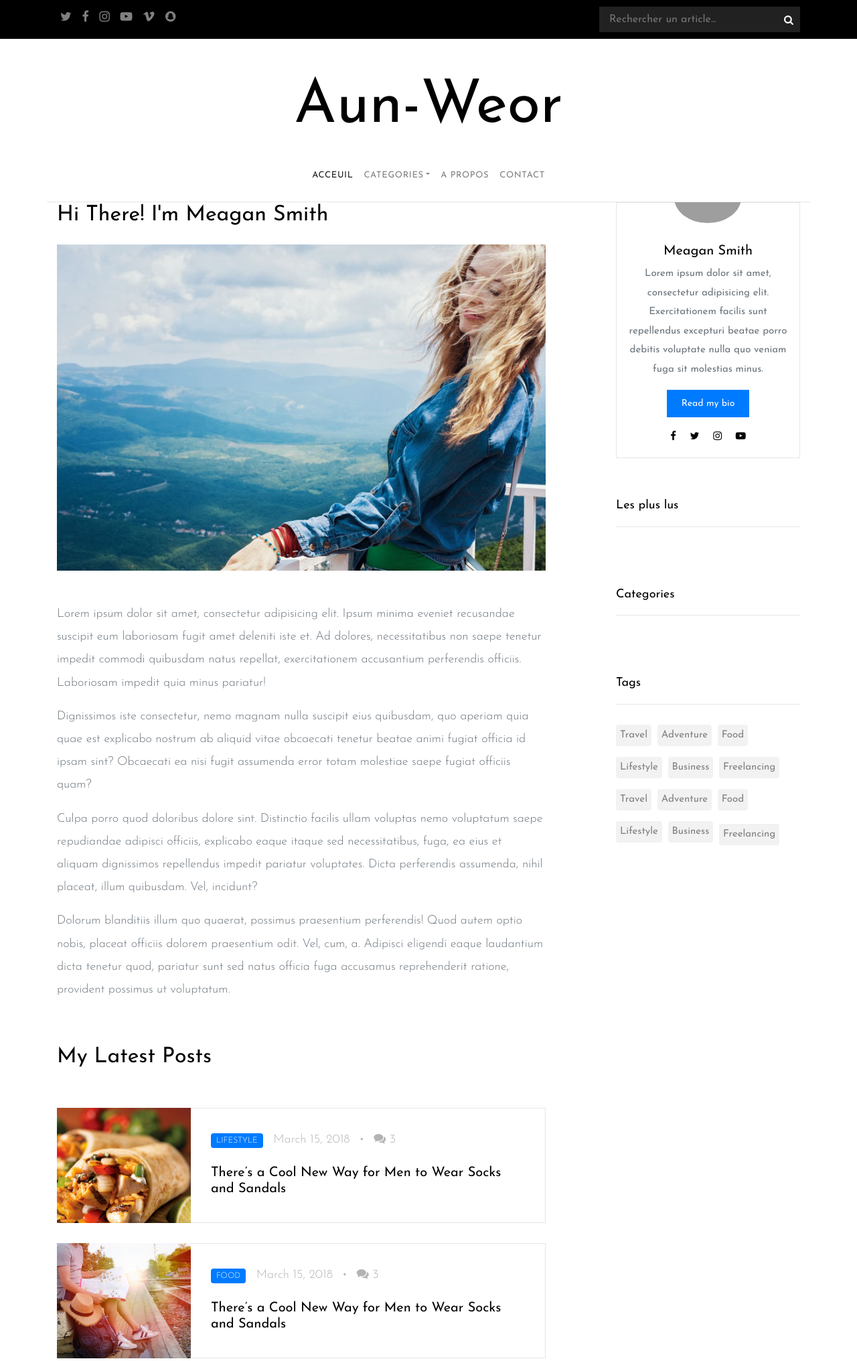
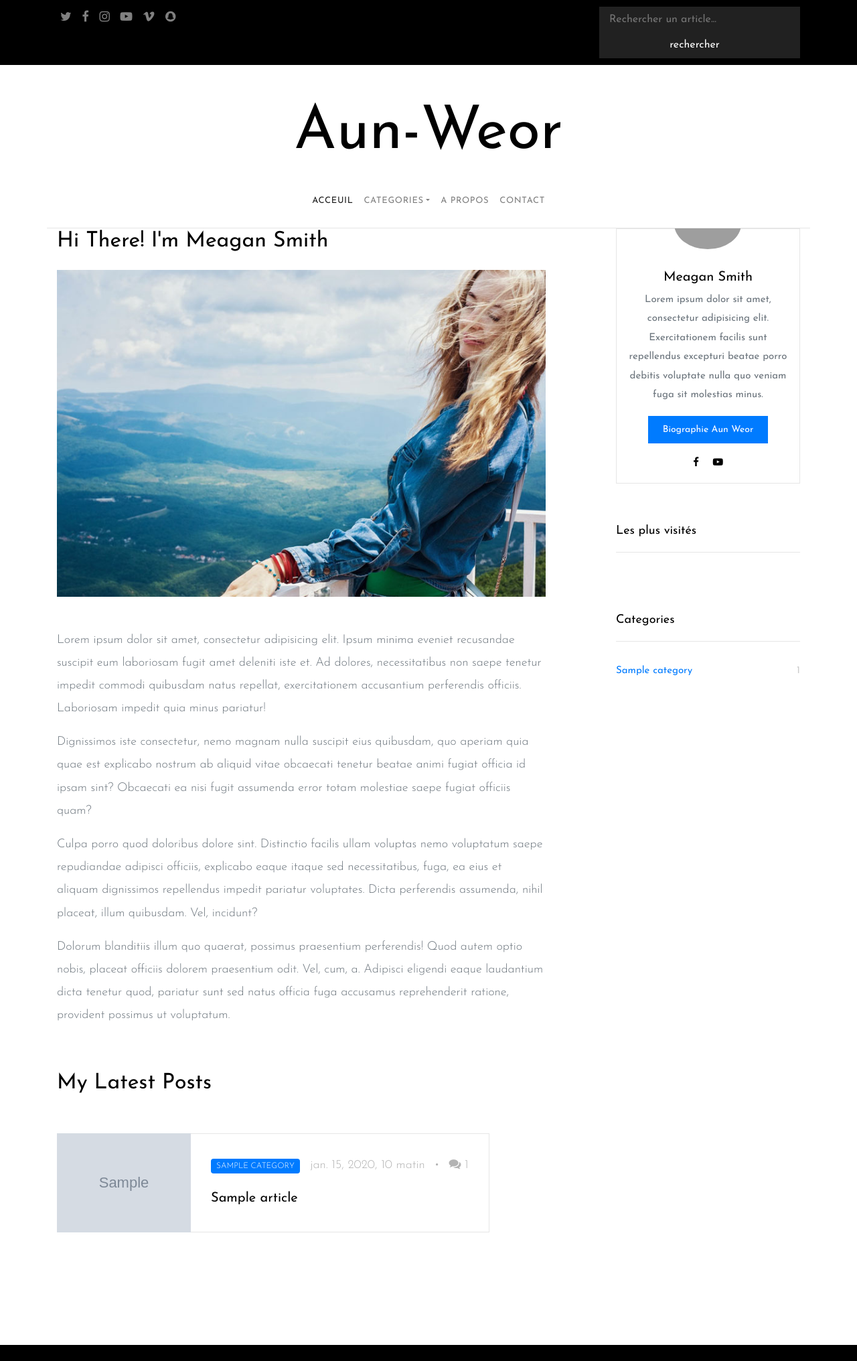
Before and after one commit to ChrisBonheur/Blog, a Django app: page /blog/about/ in a window 1280 px wide. Shown: the top 2032 px of the page at 67% size. Run offline with Django 3.2, Linux system fonts and the light colour scheme; tables that the repository leaves empty hold one stand-in row (values such as "Sample post"); grey boxes marked "Sample" are stand-in pictures; some libraries are stand-ins or nearby versions; grey boxes are pictures that could not be loaded.

Commit message:
Gestion d'affichage des pages listing, index, base et about

```diff
--- a/quatrieme_vertical/blog/templates/blog/about.html
+++ b/quatrieme_vertical/blog/templates/blog/about.html
@@ -18,37 +18,22 @@
           <h2>My Latest Posts</h2>
         </div>
         <div class="col-md-12">
-
+          {% for article, comment_count in articles_comment.items %}
             <div class="post-entry-horzontal">
               <a href="blog-single.html">
-              <div class="image" style="background-image: url(images/img_5.jpg);"></div>
+                <div class="image" style="background-image: url(../../static/blog/images/{{ article.image }});"></div>
                 <span class="text">
                   <div class="post-meta">
-                  <span class="category">Lifestyle</span>
-                  <span class="mr-2">March 15, 2018 </span> &bullet;
-                  <span class="ml-2"><span class="fa fa-comments"></span> 3</span>
+                    <span class="category">{{ article.category }} </span>
+                    <span class="mr-2">{{ article.date_create}} </span> &bullet;
+                    <span class="ml-2"><span class="fa fa-comments"></span> {{ comment_count}}</span>
                   </div>
-                <h2>There’s a Cool New Way for Men to Wear Socks and Sandals</h2>
+                  <h2>{{ article.title }}</h2>
                 </span>
               </a>
             </div>
             <!-- END post -->
-
-          <div class="post-entry-horzontal">
-            <a href="blog-single.html">
-              <div class="image" style="background-image: url(images/img_4.jpg);"></div>
-              <span class="text">
-                <div class="post-meta">
-                  <span class="category">Food</span>
-                  <span class="mr-2">March 15, 2018 </span> &bullet;
-                  <span class="ml-2"><span class="fa fa-comments"></span> 3</span>
-                </div>
-                <h2>There’s a Cool New Way for Men to Wear Socks and Sandals</h2>
-              </span>
-            </a>
-          </div>
-          <!-- END post -->
-
+          {% endfor %}
         </div>
       </div>
 
@@ -56,11 +41,15 @@
         <div class="col-md-12 text-center">
           <nav aria-label="Page navigation" class="text-center">
             <ul class="pagination">
-              <li class="page-item  active"><a class="page-link" href="#">Prev</a></li>
-              <li class="page-item"><a class="page-link" href="#">1</a></li>
+              {% if all_articles.has_previous %}
+                <li class="page-item  active"><a class="page-link" href="?page={{ all_articles.previous_page_number }}">Prec.</a></li>
+              {% endif %}
+              <!-- <li class="page-item"><a class="page-link" href="#">1</a></li>
               <li class="page-item"><a class="page-link" href="#">2</a></li>
-              <li class="page-item"><a class="page-link" href="#">3</a></li>
-              <li class="page-item"><a class="page-link" href="#">Next</a></li>
+              <li class="page-item"><a class="page-link" href="#">3</a></li> -->
+              {% if all_articles.has_next %}
+                <li class="page-item"><a class="page-link" href="?page={{ all_articles.next_page_number }}">Suiv.</a></li>
+              {% endif %}
             </ul>
           </nav>
         </div>
--- a/quatrieme_vertical/blog/templates/blog/base.html
+++ b/quatrieme_vertical/blog/templates/blog/base.html
@@ -37,8 +37,8 @@
             <div class="col-3 search-top">
               <!-- <a href="#"><span class="fa fa-search"></span></a> -->
               <form action="{% url 'blog:search' %}" class="search-top-form" method="get" accept-charset="utf-8">
-                <span class="icon fa fa-search"></span>
                 <input type="text" id="s" placeholder="Rechercher un article...">
+                <input type="submit" value="rechercher">
               </form>
             </div>
           </div>
@@ -106,11 +106,9 @@
                         <div class="bio-body">
                         <h2>Meagan Smith</h2>
                         <p>Lorem ipsum dolor sit amet, consectetur adipisicing elit. Exercitationem facilis sunt repellendus excepturi beatae porro debitis voluptate nulla quo veniam fuga sit molestias minus.</p>
-                        <p><a href="#" class="btn btn-primary btn-sm">Read my bio</a></p>
+                        <p><a href="#" class="btn btn-primary btn-sm">Biographie Aun Weor</a></p>
                         <p class="social">
                             <a href="#" class="p-2"><span class="fa fa-facebook"></span></a>
-                            <a href="#" class="p-2"><span class="fa fa-twitter"></span></a>
-                            <a href="#" class="p-2"><span class="fa fa-instagram"></span></a>
                             <a href="#" class="p-2"><span class="fa fa-youtube-play"></span></a>
                         </p>
                         </div>
@@ -118,18 +116,18 @@
                     </div>
                     <!-- END sidebar-box -->
                     <div class="sidebar-box">
-                    <h3 class="heading">Les plus lus</h3>
+                    <h3 class="heading">Les plus visités</h3>
                     <div class="post-entry-sidebar">
                         <ul>
-                          {% for article in articles_limit %}
+                          {% for article, comment_count in articles_comments_limit.items %}
                           <li>
                               <a href="">
-                              <img src="static/blog/images/{{ article.image }}" alt="Image placeholder" class="mr-4">
+                              <img src="{% static 'article.image' %}" alt="Image placeholder" class="mr-4">
                               <div class="text">
                                   <h4>{{ article.title }}</h4>
                                   <div class="post-meta">
                                   <span class="mr-2">{{ article.date_create }} </span> &bullet;
-                                  <span class="ml-2"><span class="fa fa-comments"></span> 3</span>
+                                  <span class="ml-2"><span class="fa fa-comments"></span> {{ comment_count }}</span>
                                   </div>
                               </div>
                               </a>
@@ -143,30 +141,12 @@
                     <div class="sidebar-box">
                     <h3 class="heading">Categories</h3>
                     <ul class="categories">
-                       {% for category in categories %}
-                        <li><a href="#">{{ category.name }} <span>(12)</span></a></li>
+                       {% for category, article_count in categories_articles_count.items %}
+                        <li><a href="#">{{ category.name }} <span> {{ article_count }} </span></a></li>
                         {% endfor %}
                     </ul>
                     </div>
                     <!-- END sidebar-box -->
-
-                    <div class="sidebar-box">
-                    <h3 class="heading">Tags</h3>
-                    <ul class="tags">
-                        <li><a href="#">Travel</a></li>
-                        <li><a href="#">Adventure</a></li>
-                        <li><a href="#">Food</a></li>
-                        <li><a href="#">Lifestyle</a></li>
-                        <li><a href="#">Business</a></li>
-                        <li><a href="#">Freelancing</a></li>
-                        <li><a href="#">Travel</a></li>
-                        <li><a href="#">Adventure</a></li>
-                        <li><a href="#">Food</a></li>
-                        <li><a href="#">Lifestyle</a></li>
-                        <li><a href="#">Business</a></li>
-                        <li><a href="#">Freelancing</a></li>
-                    </ul>
-                    </div>
                 </div>
                 <!-- END sidebar -->
 
@@ -192,15 +172,15 @@
                   <h3>Derniers articles publiés</h3>
                   <div class="post-entry-sidebar">
                     <ul>
-                      {% for article in articles_limit %}
+                      {% for article, comment_count in articles_comments_limit.items %}
                       <li>
                         <a href="{% url 'blog:single' article_id=article.id %} ">
-                          <img src="static/blog/images/{{ article.image }}" alt="Image placeholder" class="mr-4">
+                          <img src="{% static 'blog/images/{{ article.image }}' %}" alt="Image placeholder" class="mr-4">
                           <div class="text">
                             <h4>{{ article.title }}</h4>
                             <div class="post-meta">
                               <span class="mr-2">{{ article.date }} </span> &bullet;
-                              <span class="ml-2"><span class="fa fa-comments"></span> 3</span>
+                              <span class="ml-2"><span class="fa fa-comments"></span> {{ comment_count }} </span>
                             </div>
                           </div>
                         </a>
--- a/quatrieme_vertical/blog/urls.py
+++ b/quatrieme_vertical/blog/urls.py
@@ -7,6 +7,7 @@
     url(r'^about/$', views.about, name="about"),
     url(r'^contact/$', views.contact, name="contact"),
     url(r'^(?P<article_id>[0-9]+)/$', views.single_article, name="single"),
+    url(r'^search/(?P<article_id>[0-9]+)$', views.search, name="search"),
     url(r'^search/$', views.search, name="search"),
 ]
 
--- a/quatrieme_vertical/blog/views.py
+++ b/quatrieme_vertical/blog/views.py
@@ -1,35 +1,98 @@
 from django.shortcuts import render
-from django.http import HttpResponse
-from django.template import loader
-from datetime import datetime as date
+from django.core.paginator import Paginator, PageNotAnInteger, EmptyPage
+from random import choice
 
 from .models import Article, Category, Comment, ResponseComment, Utilisateur
 
 
+def articles_comment_count(request, article_by_page, filter_name=""):
+    """This function create a list with articles by page"""
+    #verifictaion if filter exist to return articles with filter or no
+    if filter_name == "":
+        all_articles_list = Article.objects.all()
+    else:
+        all_articles_list = Article.objects.filter(title__icontains=filter_name)
+        if not all_articles_list.exists():
+            categories = Category.objects.filter(name__icontains=filter_name)
+            all_articles_list = Article.objects.filter(category=categories)
+            if not all_articles_list.exists():
+                return False
+
+    #cretaing paginator with all_articles
+    paginator = Paginator(all_articles_list, article_by_page)
+    page = request.GET.get('page')
+    try:
+        all_articles = paginator.page(page)
+    except PageNotAnInteger:
+        all_articles = paginator.page(1)
+    except EmptyPage:
+        all_articles = paginator.page(paginator.num_pages)
+
+    #creating of dictionnary (article and their comment count)
+    articles_comments = {} #this for all article and their comment count
+    for article in all_articles:
+        #this loop add to dict article_comment the key and value(article and comment count)
+        comment_count = Comment.objects.filter(article__title=article.title).count()
+        articles_comments[article] = comment_count
+
+    return all_articles, articles_comments
+
+def categories_articles_count():
+    """This function return table of categories and dict(categories with their
+    count articles)"""
+    categories = Category.objects.all()
+    #creating of dictionnary for categories with their articles count
+    categories_articles_count = {}
+    for category in  categories:
+        #This loop add to dict categories_articles_count categories and their count article
+        article_count = Article.objects.filter(category__name=category.name).count()
+        categories_articles_count[category] = article_count
+
+    return categories, categories_articles_count
+
+def get_articles_limit(limit_number):
+    """this function get articles with limited_number"""
+    last_article = Article.objects.last()
+    all_articles_limit = Article.objects.exclude(pk=last_article.id)[:limit_number]
+    #creating of dictionnary (article and their comment count)
+    articles_comments_limit = {} # this for article limit  and their comment count
+    for article in all_articles_limit:
+        #this loop add to dict article_comment the key and value(article and comment count)
+        comment_count = Comment.objects.filter(article__title=article.title).count()
+        articles_comments_limit[article] = comment_count
+
+    return articles_comments_limit
+
 def index(request):
     last_article = Article.objects.last()
+    articles_comments_limit = get_articles_limit(3)#getting limited articles by 3 artilces
+    #getting of table categories and dict of categories with their count articles
+    categories, categories_articles = categories_articles_count()
+    #getting of table articles and dict of articles with their count comments
+    all_articles, articles_comment = articles_comment_count(request, 2)
+
     # get total comment for last article
     last_article_count_comment = Comment.objects.filter(article__id=last_article.id)
     last_article_count_comment = last_article_count_comment.count()
 
-    all_articles = Article.objects.exclude(pk=last_article.id)
-    list_comment = []
-
-    for article in all_articles:
-        len_comment = Comment.objects.filter(article__title=article.title)
-        len_comment = len_comment.count()
-        list_comment.append(len_comment)
-
-    categories = Category.objects.all()
+    # random posts for bloc other posts
+    random_post_comment = {}
+    for i in range(3):
+        article = choice(all_articles)
+        comment_count = Comment.objects.filter(article__title=article).count()
+        random_post_comment[article] = comment_count
 
     context = {
-        "articles_limit": all_articles[:3],
+        "articles_comments_limit": articles_comments_limit,
+        "articles_comments": articles_comment,
         "all_articles": all_articles,
         "last_article": last_article,
         "last_article_count_comment": last_article_count_comment,
+        "categories_articles_count": categories_articles,
         "categories": categories,
-        "list_comment": list_comment
+        "random_posts": random_post_comment
     }
+
     return render(request, 'blog/index.html', context)
 
 def single_article(request, article_id):
@@ -43,8 +106,19 @@
     return render(request, 'blog/blog-single.html', context)
 
 def about(request):
+    """This function customise the about.html page"""
+    #getting of categories and categories with articles count
+    categories, categories_articles = categories_articles_count()
+    #getting all articles and all articles with their comment count
+    all_articles, articles_comment = articles_comment_count(request, 3)
+
+
     context = {
-
+        "articles_comment": articles_comment,
+        "all_articles": all_articles,
+        "categories": categories,
+        "categories_articles_count": categories_articles,
+        "articles_comments_limit": get_articles_limit(3)
     }
     return render(request, 'blog/about.html', context)
 
@@ -57,18 +131,17 @@
 def search(request):
     query = request.GET.get('query')
     query = str(query)
+    title = "Résultat pour la recherche {}".format(query)
     if not query:
-        articles = Article.objects.all()
+        articles_comments = articles_comment_count(request, 2)
     else:
-        articles = Article.objects.filter(title=query)
+        articles_comments = articles_comment_count(request, 2, query)
 
-        if not articles.exists():
-            articles = Article.objects.filter(category=query)
-
-    title = "Résultat pour la requête %s".query
+        if not articles_comments == False:
+            title = "Aucun résultat pour la recherche {}".format(query)
 
     context = {
-        "articles": articles,
+        "articles_comment": articles_comments,
         "title": title
     }
 
```
Also changed, not shown: quatrieme_vertical/blog/modules.py (added, +13 -0 lines), quatrieme_vertical/blog/templates/blog/index.html (+4 -3 lines), quatrieme_vertical/blog/templates/blog/listing.html (+13 -9 lines). Lines whose indentation alone changed are shown as unchanged.
